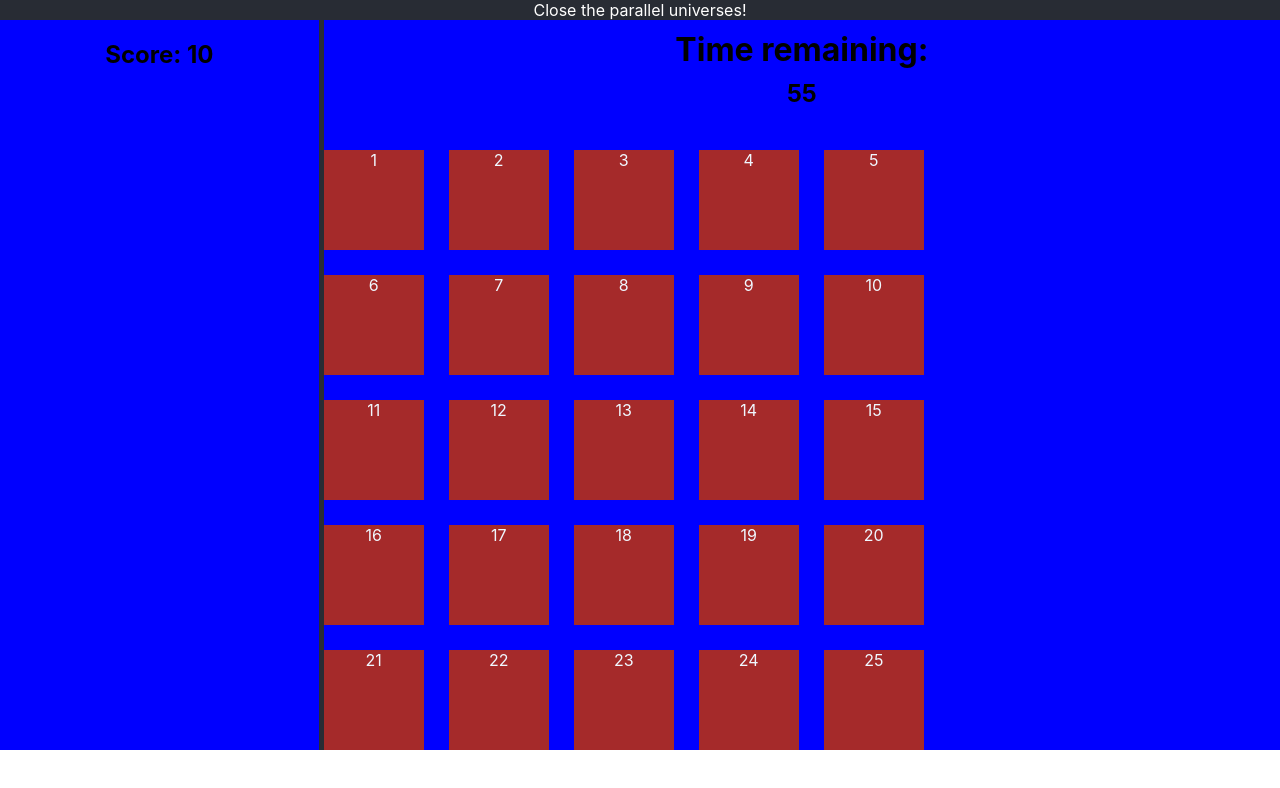
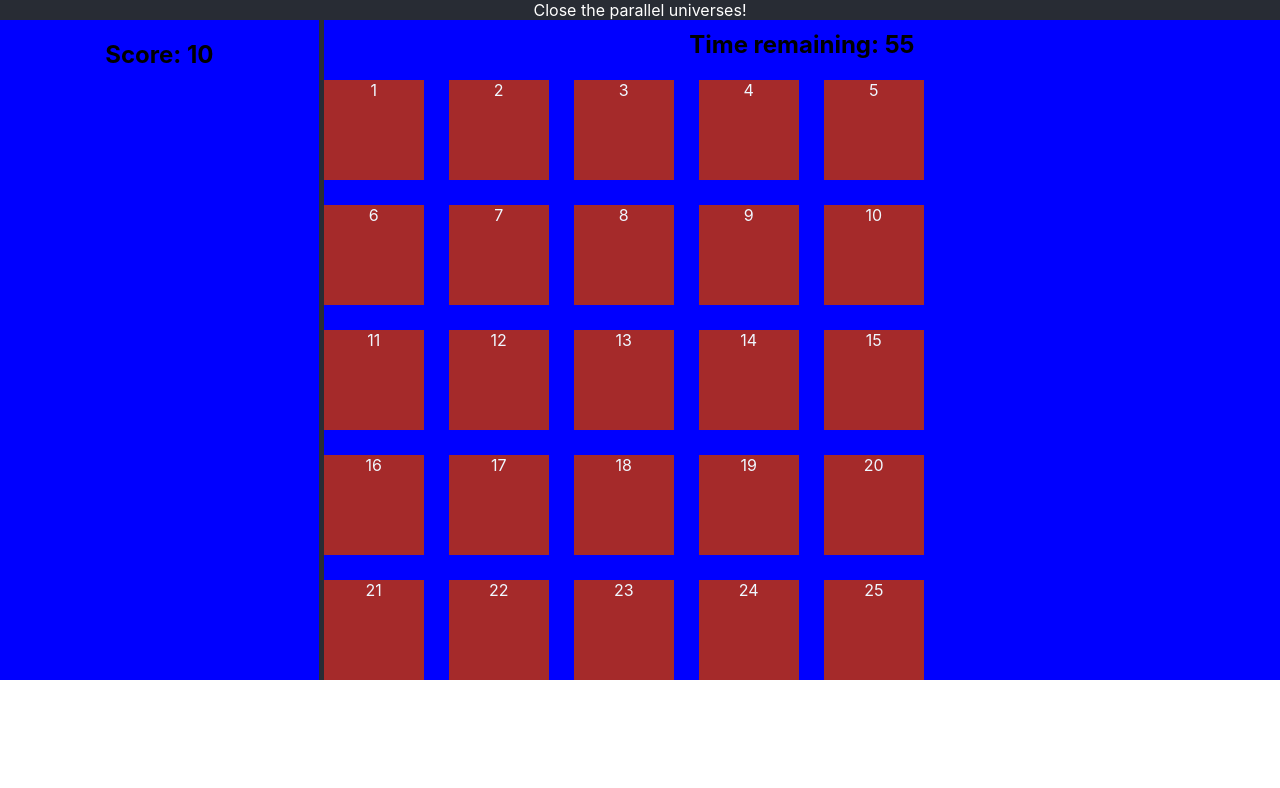
Before and after one commit to MarthaSharkeyKing/game-jam-parallel-universe, a React (Create React App) app in the folder find-parralell/: page / in a window 1280 px wide. Shown: the top 788 px of the page. Built offline with nearby package versions, Linux system fonts and the light colour scheme.

Commit message:
Rearrange timer text for better fit

```diff
--- a/find-parralell/src/App.css
+++ b/find-parralell/src/App.css
@@ -2,7 +2,7 @@
   text-align: center;
   display: flex;
   flex-direction: column;
-  justify-content: center;
+  justify-items: center;
   align-content: center;
   background-color: blue;
 }
@@ -13,18 +13,22 @@
 }
 
 .App body {
+  margin: 0;
+  padding: 0%;
   display: flex;
   flex-direction: row;
 }
 
 .Menu {
   margin: 0;
+  padding: 0%;
   width: 25%;
   flex-direction: column;
   border-right: 5px solid #282c34;
 }
 
 .Game {
+  padding: 0%;
   justify-content: center;
   margin: 0;
   width: 75%;
--- a/find-parralell/src/Timer/CountdownTimer.css
+++ b/find-parralell/src/Timer/CountdownTimer.css
@@ -1,15 +1,15 @@
 .CountdownTimer {
-  height: 120px;
+  height: 60px;
+  justify-content: center;
 }
 
-.GameOver {
+.GameOver h2 {
   color: red;
-}
-
-.TimeIndicator h1 {
-  margin: 10px;
+  margin: 0px;
+  padding: 10px;
 }
 
 .TimeIndicator h2 {
-  margin: 10px;
+  padding: 10px;
+  margin: 0px;
 }
--- a/find-parralell/src/Timer/CountdownTimer.jsx
+++ b/find-parralell/src/Timer/CountdownTimer.jsx
@@ -21,12 +21,11 @@ export const CountdownTimer = ({ initialSeconds = 0 }) => {
     <div className="CountdownTimer">
       {seconds === 0 ? (
         <div className="GameOver">
-          <h1>Game Over</h1>
+          <h2>Game Over</h2>
         </div>
       ) : (
         <div className="TimeIndicator">
-          <h1>Time remaining:</h1>
-          <h2>{seconds}</h2>
+          <h2>Time remaining: {seconds}</h2>
         </div>
       )}
     </div>
```
